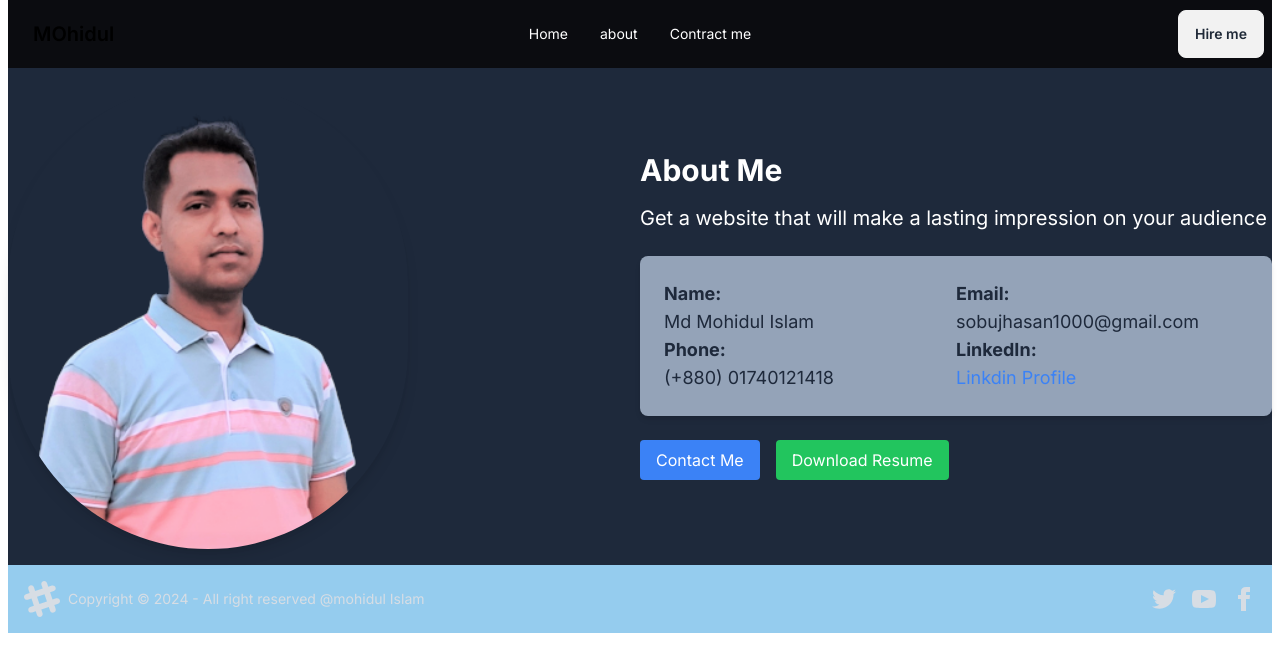
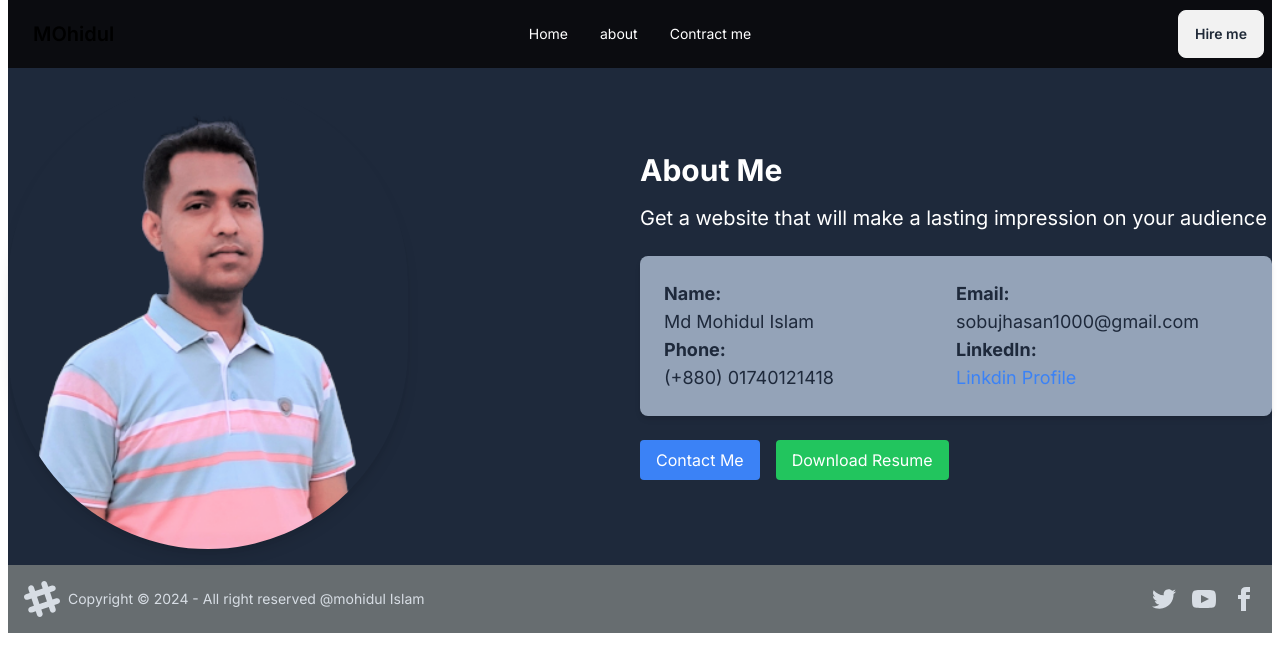
Before and after one commit to sobujhasan1000/mohidul-protfolio, a Next.js app: page /about in a window 1280 px wide. Shown: the top 672 px of the page. Built offline with nearby package versions, Linux system fonts and the light colour scheme.

Commit message:
change of colour in blog

```diff
--- a/src/components/Banner/Banner.tsx
+++ b/src/components/Banner/Banner.tsx
@@ -56,7 +56,7 @@ const Banner: React.FC = () => {
   }, []);
   return (
     <div className="flex flex-col items-center justify-between  mt-0 text-white ">
-      <div className=" text-black flex flex-col md:flex-row items-center bg-[#1F2833] px-10 rounded-lg shadow-md max-w-4xl lg:min-w-full">
+      <div className=" text-black flex flex-col md:flex-row items-center bg-[#667485] px-10 rounded-lg shadow-md max-w-4xl lg:min-w-full">
         <div className="text-center md:text-left md:flex-1  md:mb-0  text-white ">
           <h1 className="text-2xl font-bold   mb-4 text-red-400">Hi</h1>
           <h2 className="text-3xl font-semibold mb-4">
--- a/src/components/Footer/Footer.tsx
+++ b/src/components/Footer/Footer.tsx
@@ -3,7 +3,7 @@ import Link from "next/link";
 const Footer = () => {
   return (
     <div>
-      <footer className="footer items-center p-4  bg-[#95ccee] text-neutral-content">
+      <footer className="footer items-center p-4  bg-[#676d70] text-neutral-content">
         <aside className="items-center grid-flow-col">
           <svg
             width="36"
--- a/src/components/ui/icon-cloud.tsx
+++ b/src/components/ui/icon-cloud.tsx
@@ -40,7 +40,7 @@ export const cloudProps: Omit<ICloud, "children"> = {
 export const renderCustomIcon = (icon: SimpleIcon, theme: string) => {
   const bgHex = theme === "light" ? "#f3f2ef" : "#080510";
   const fallbackHex = theme === "light" ? "#6e6e73" : "#ffffff";
-  const minContrastRatio = theme === "dark" ? 2 : 1.2;
+  const minContrastRatio = theme === "light" ? 2 : 1.2;
 
   return renderSimpleIcon({
     icon,
```
